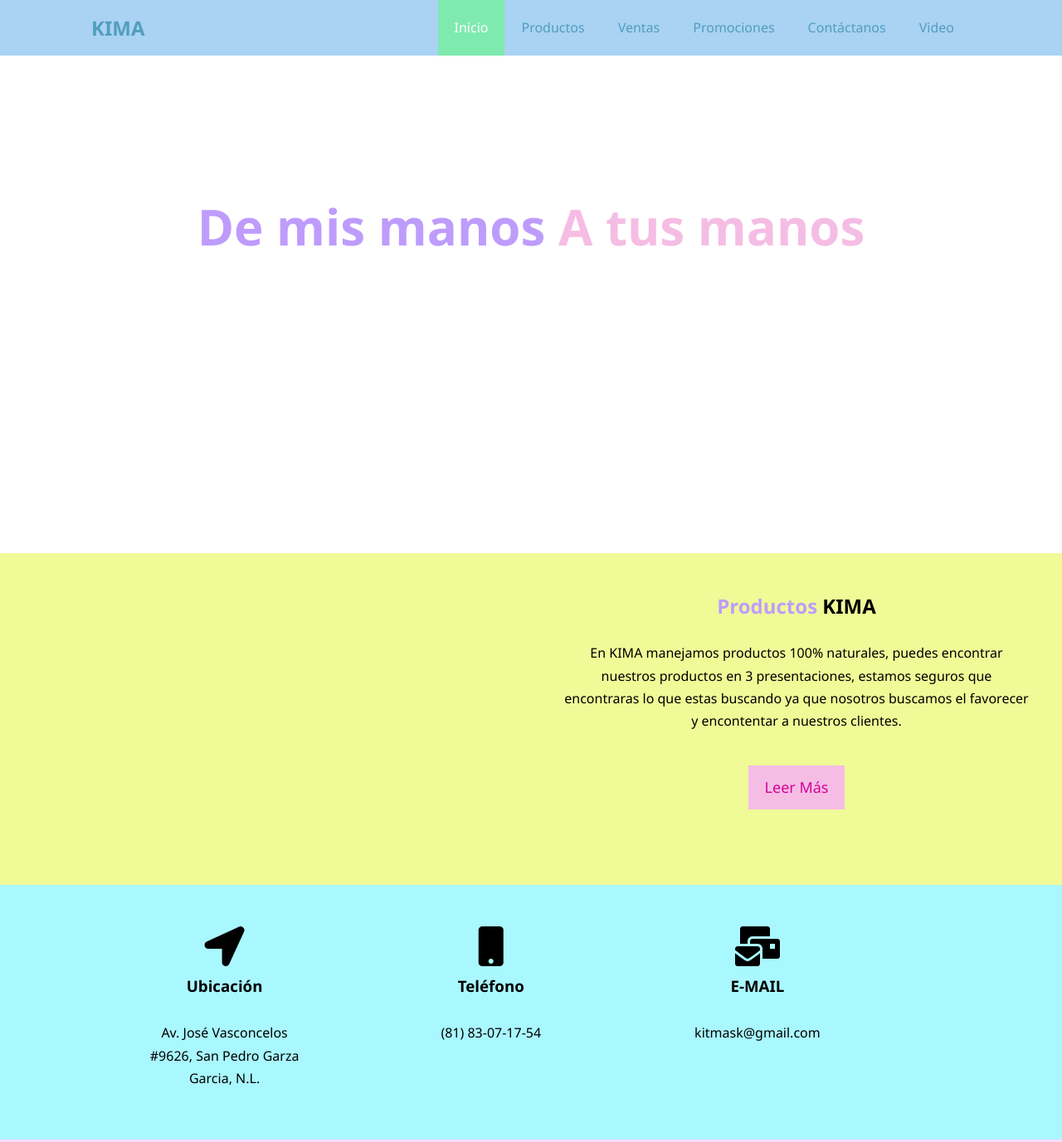
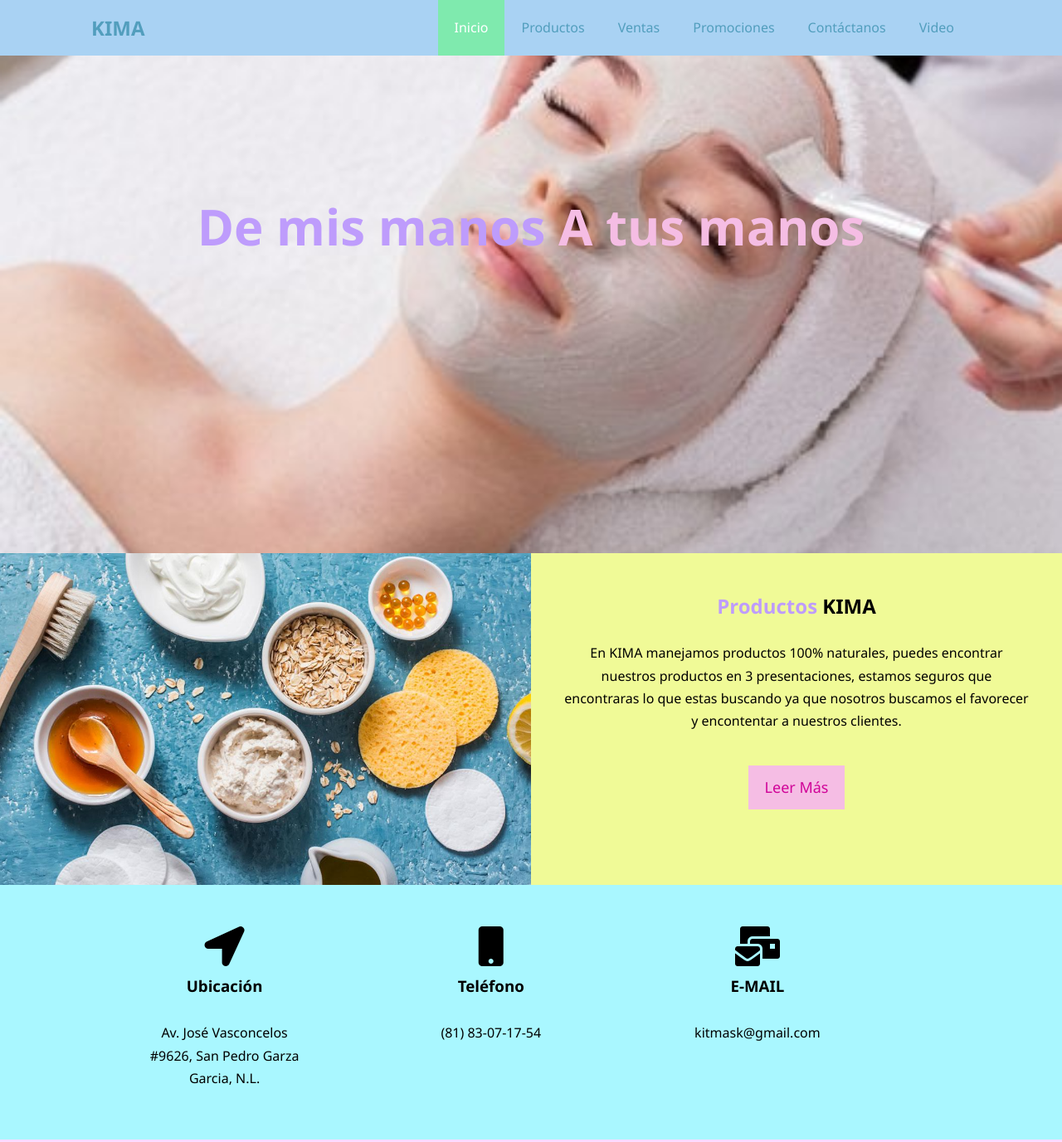
Before and after one commit to GiovannaGzz/Modulo-3-HTML-CSS3, a plain HTML site: page PROYECTO/KIMA.html in a window 1280 px wide. Shown: the top 1377 px of the page at 83% size. Drawn offline with Linux system fonts and the light colour scheme.

Commit message:
Update styles.css

```diff
--- a/PROYECTO/CSS/styles.css
+++ b/PROYECTO/CSS/styles.css
@@ -74,7 +74,7 @@ p{
           background: #80DBF4;
         }
         #welcome{
-          background: url('.../IMAGENES/arcilla.jpg')no-repeat center center/cover;
+          background: url('../IMAGENES/arcilla.jpg')no-repeat center center/cover;
           height: 600px;
         }
         #welcome .welcome-content{
@@ -109,7 +109,7 @@ p{
           #home-info .info-img{
             float: left;
             width: 50%;
-            background: url('.../IMAGENES/naturales.jpg')no-repeat center center/cover;
+            background: url('../IMAGENES/naturales.jpg')no-repeat center center/cover;
             min-height: 100%;
           }
           #home-info .info-content{
```
